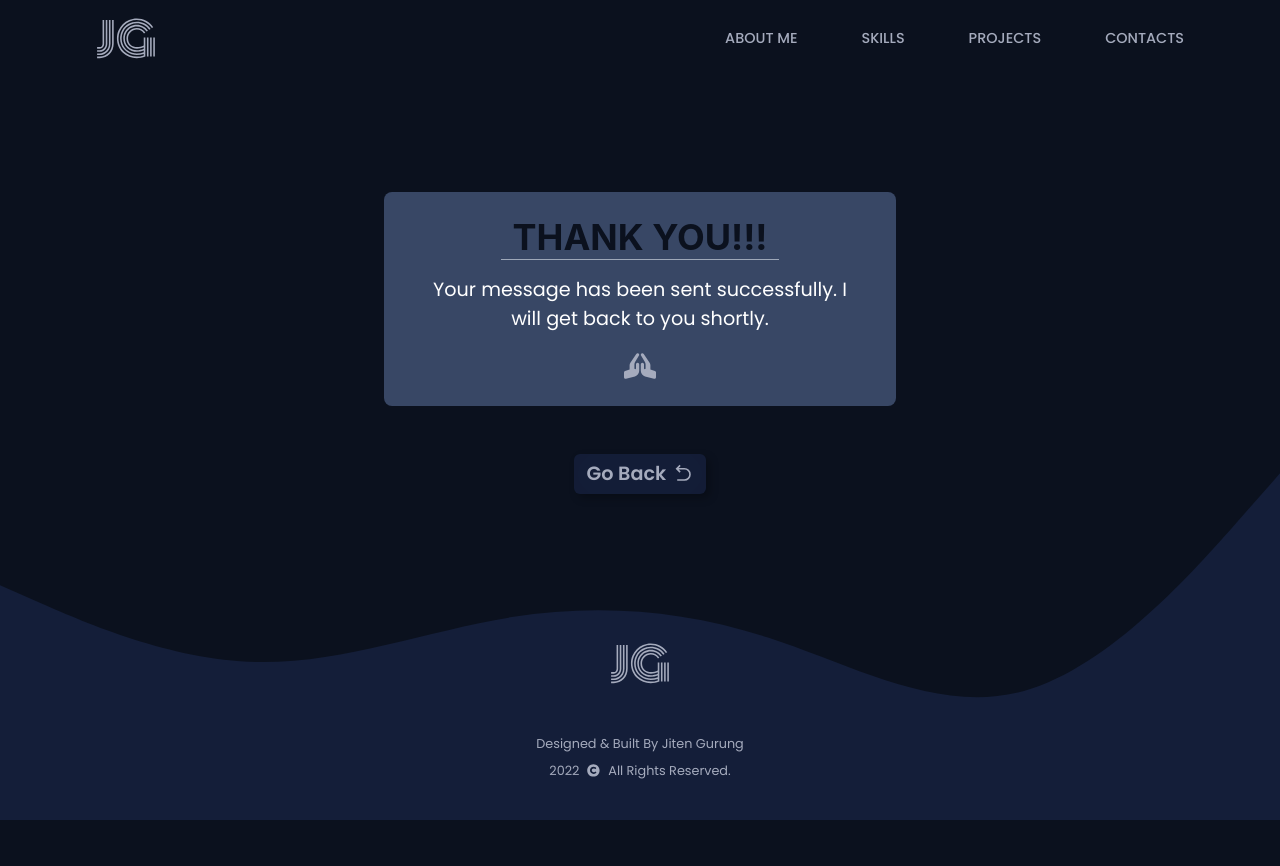
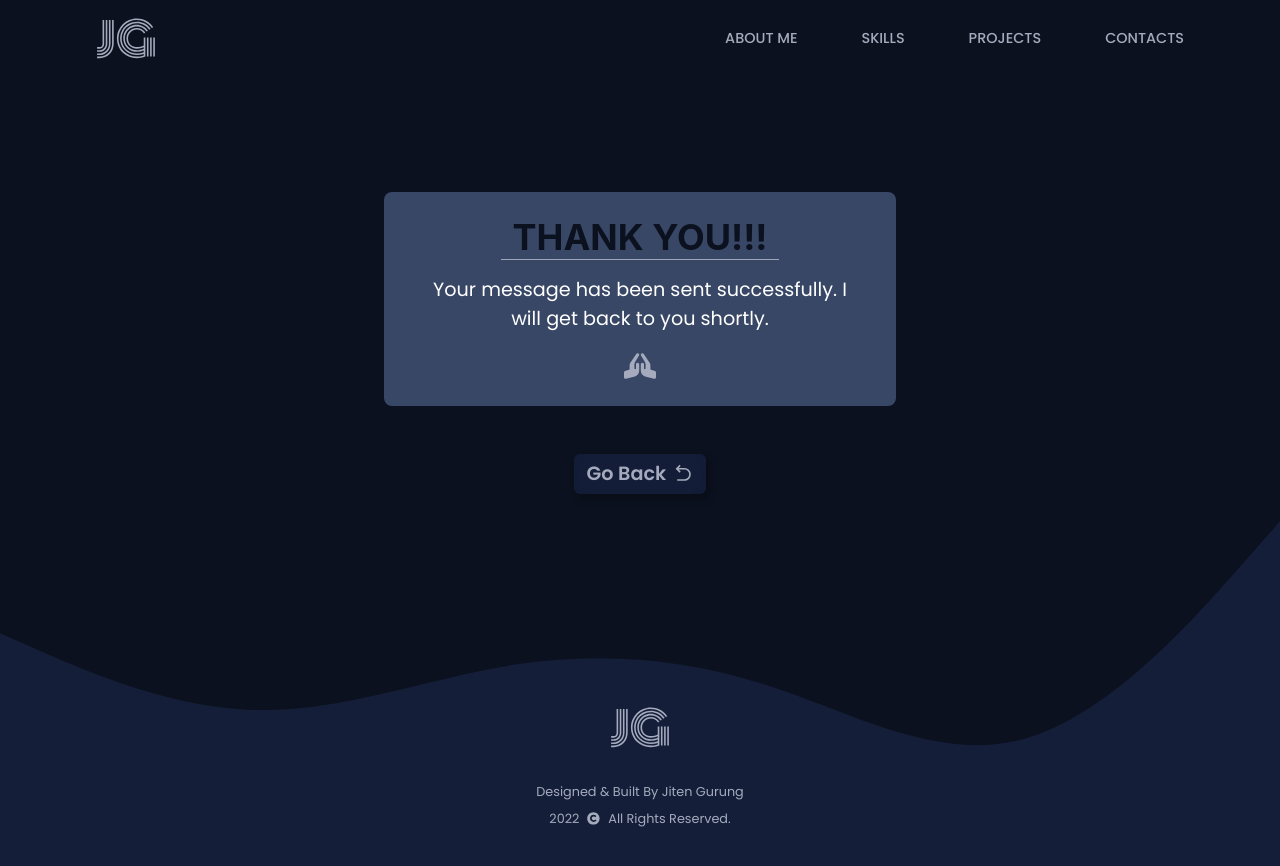
Before and after one commit to zeetaengrg/portfolio, a Next.js app: page /thankyou in a window 1280 px wide. Before the commit the page ends 820 px from the top, so only its background shows below. Built offline with nearby package versions, Linux system fonts and the light colour scheme.

Commit message:
refactor: style rules refactored

```diff
--- a/components/templates/Footer/FooterStyles.js
+++ b/components/templates/Footer/FooterStyles.js
@@ -1,9 +1,10 @@
 export const boxStyle = {
+  marginTop: "5rem",
   backgroundColor: {
     base: "#141e39",
     md: "transparent",
   },
-}
+};
 
 export const imgTag = {
   position: "absolute",
@@ -11,14 +12,15 @@ export const imgTag = {
   width: "100vw",
   display: {
     base: "none",
-        md: "block"
-    }
-}
+    md: "block",
+  },
+};
 
 export const imageStyle = {
   width: "60px",
   height: "45px",
   margin: {
-        base: "1rem 0", md: "2rem 0"
-    }
-}
+    base: "1rem 0",
+    md: "1rem 0",
+  },
+};
```
Lines whose indentation alone changed are shown as unchanged.
